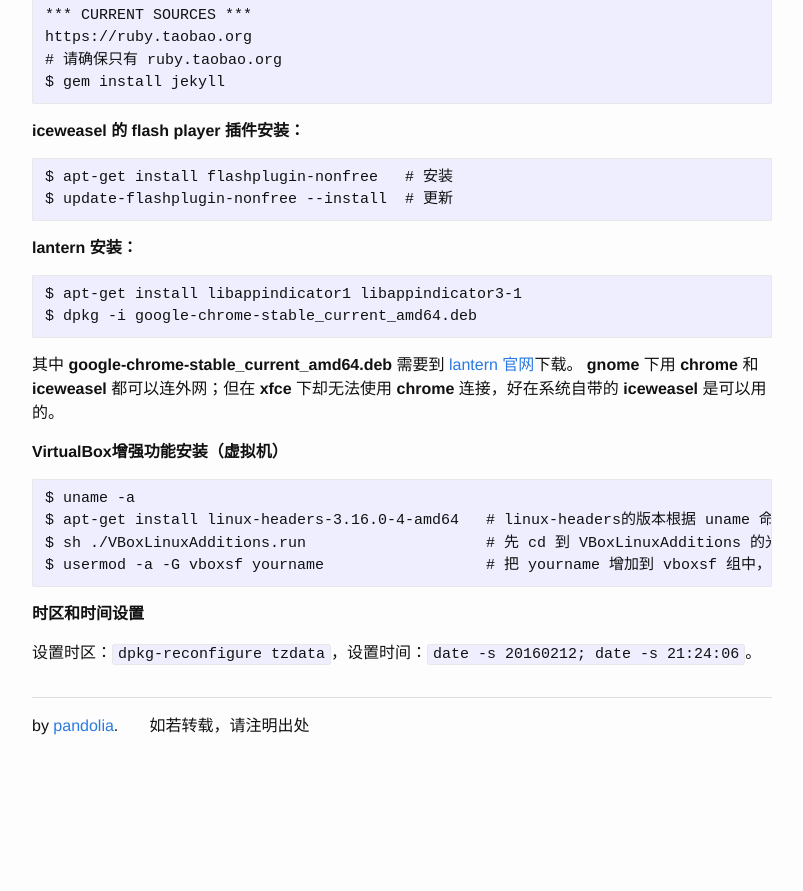
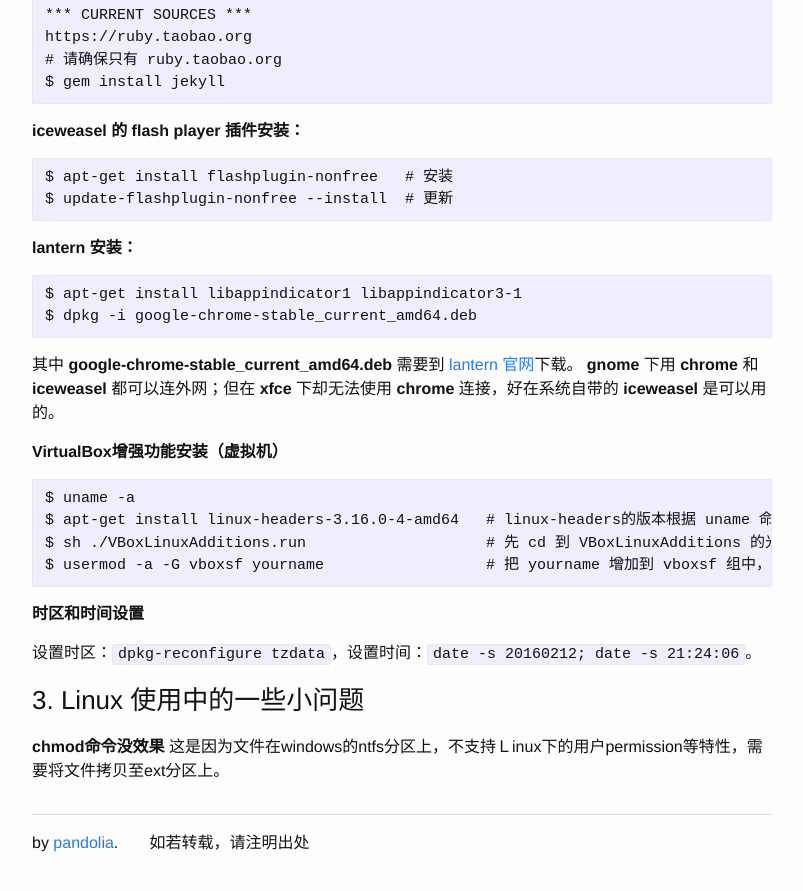
Before and after one commit to pandolia/pandolia.github.io, a Jekyll site: the page built from _posts/2016-01-25-debiansetup.md, in a window 1280 px wide and 900 px high, scrolled down 2634 px. Shown: the top 891 px of the window, without its empty margins (238-1041 px from the left). Built offline with Jekyll 4.4.1, drawn with Linux system fonts in a browser that asks for light colours; before the commit the page ends 3417 px from its top, so only the background shows below that.

Commit message:
Update 2016-01-25-debiansetup.md

```diff
--- a/_posts/2016-01-25-debiansetup.md
+++ b/_posts/2016-01-25-debiansetup.md
@@ -124,3 +124,8 @@ category: 笔记
 **时区和时间设置**
 
 设置时区：`dpkg-reconfigure tzdata`，设置时间：`date -s 20160212; date -s 21:24:06`。
+
+### 3. Linux 使用中的一些小问题
+
+**chmod命令没效果**
+这是因为文件在windows的ntfs分区上，不支持Ｌinux下的用户permission等特性，需要将文件拷贝至ext分区上。
```
